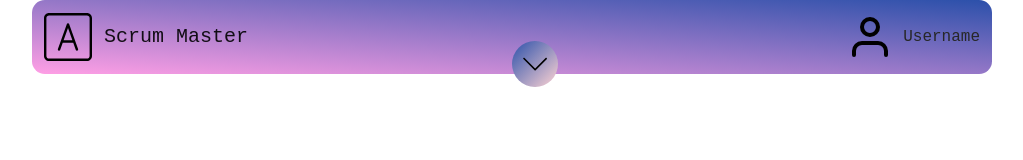
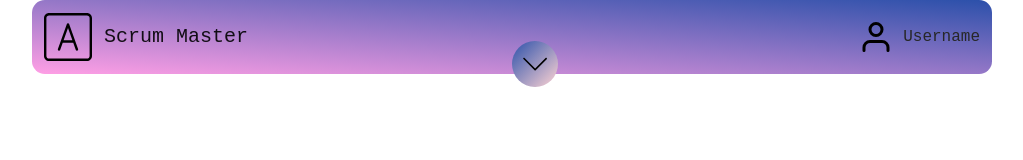
Before and after one commit to Noname-creat0r/ng-scrum-manager, an Angular app: page / in a window 1280 px wide. Shown: the top 160 px of the page, without its empty margins (128-1151 px from the left). Built offline with nearby package versions, Linux system fonts and the light colour scheme.

Commit message:
refactor(styles): leaning base toolbar classes

```diff
--- a/src/app/layout/header/header.component.ts
+++ b/src/app/layout/header/header.component.ts
@@ -1,11 +1,11 @@
 import { Component } from '@angular/core';
-import {CommonModule, NgOptimizedImage} from '@angular/common';
+import {CommonModule} from '@angular/common';
 
 @Component({
   selector: 'app-header',
   standalone: true,
   templateUrl: 'header.template.html',
-  imports: [CommonModule, NgOptimizedImage],
+  imports: [CommonModule],
 })
 export class HeaderComponent {
   username: string = 'Username';
--- a/src/app/layout/header/header.template.html
+++ b/src/app/layout/header/header.template.html
@@ -1,14 +1,14 @@
 <nav class="navbar fixed-top">
   <div class="container-fluid">
     <a target="_blank" class="navbar-brand" href="#">
-      <img class="navbar-icon" src="assets/icons/letter-a.svg" alt="letter-a">
+      <img class="navbar__icon--large" src="assets/icons/letter-a.svg" alt="letter-a">
       Scrum Master
     </a>
-    <button class="navbar-toggle">
-      <img class="navbar-icon-small" src="assets/icons/arrow-down.svg" alt="arrow">
+    <button class="navbar__toggle--bottom">
+      <img class="navbar__icon--small" src="assets/icons/arrow-down.svg" alt="arrow">
     </button>
-    <a target="_blank" class="navbar-username" href="#">
-      <img class="navbar-icon" src="assets/icons/user-simple.svg" alt="user-icon">
+    <a target="_blank" class="navbar__username" href="#">
+      <img class="navbar__icon--medium" src="assets/icons/user-simple.svg" alt="user-icon">
       {{username}}
     </a>
   </div>
--- a/src/scss/abstracts/_variables.scss
+++ b/src/scss/abstracts/_variables.scss
@@ -1,4 +1,3 @@
-$default-icon-width: 3rem;
-$default-icon-height: 3rem;
-$small-icon-width: 1.5rem;
-$small-icon-height: 1.5rem;
+$large-icon-size: 3rem;
+$medium-icon-size: 2.2rem;
+$small-icon-size: 1.5rem;
--- a/src/scss/components/_toolbar.scss
+++ b/src/scss/components/_toolbar.scss
@@ -6,27 +6,30 @@
   border-radius: 0.8rem;
   margin: auto;
 
-  &-icon {
+  &__icon {
     display: inline-block;
-    height: $default-icon-height;
-    width: $default-icon-width;
 
-    &-small {
-      height: $small-icon-height;
-      width: $small-icon-width;
+    &--large {
+      height: $large-icon-size;
+      width: $large-icon-size;
+    }
+
+    &--medium {
+      height: $medium-icon-size;
+      width: $medium-icon-size;
+    }
+
+    &--small {
+      height: $small-icon-size;
+      width: $small-icon-size;
     }
   }
 
-
-
-
-  &-toggle {
+  &__toggle {
     position: absolute;
     border-radius: 100%;
     padding: 0.7rem;
-    background-image: linear-gradient(to right bottom, $color-blue, $color-soft-red);;
-    left: 50%;
-    top: 55%;
+    background-image: linear-gradient(to right bottom, $color-blue, $color-soft-red);
     transition: all 0.2s;
     backface-visibility: hidden;
     border: none;
@@ -40,8 +43,4 @@
     }
   }
 
-  &-username {
-    text-decoration: none;
-    color: $color-black;
-  }
 }
--- a/src/scss/layout/_header.scss
+++ b/src/scss/layout/_header.scss
@@ -0,0 +1,13 @@
+.navbar {
+
+  &__toggle--bottom {
+    @extend .navbar__toggle;
+    left: 50%;
+    top: 55%;
+  }
+
+  &__username {
+    text-decoration: none;
+    color: $color-black;
+  }
+}
```
